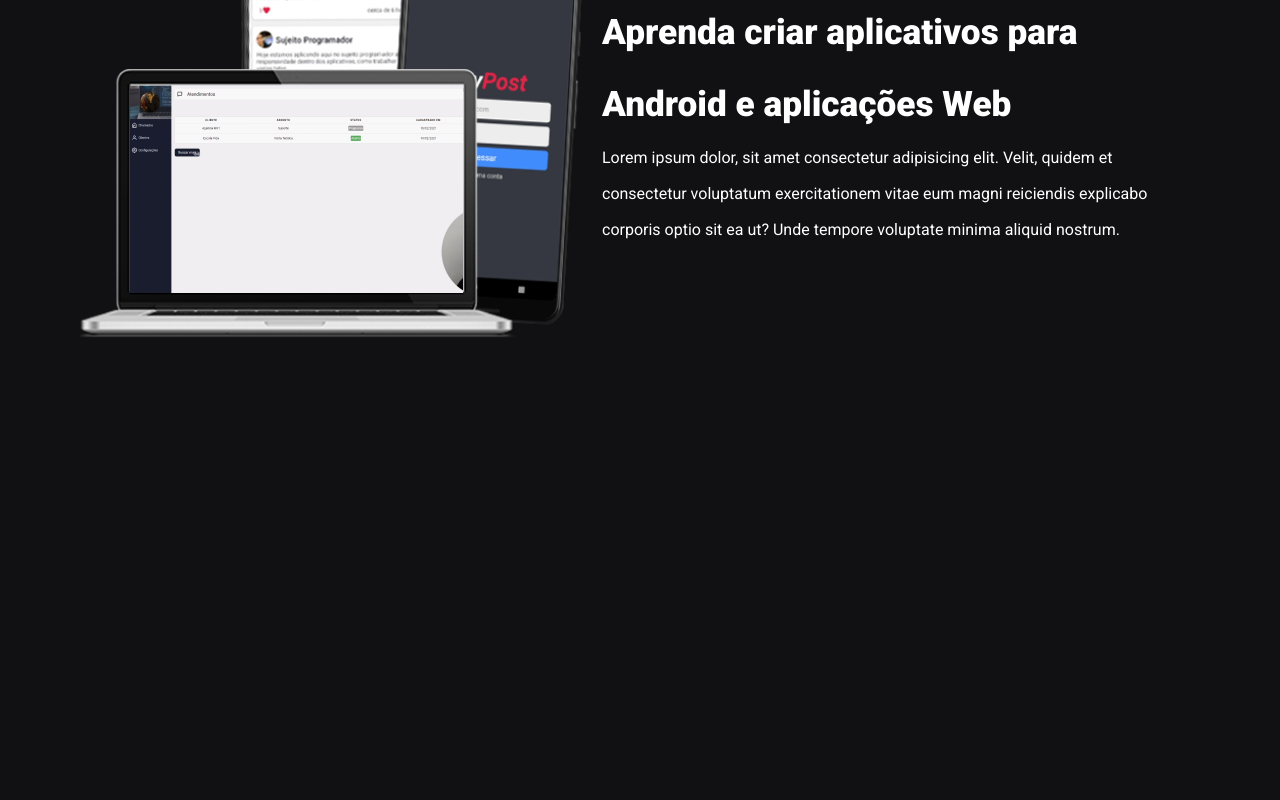
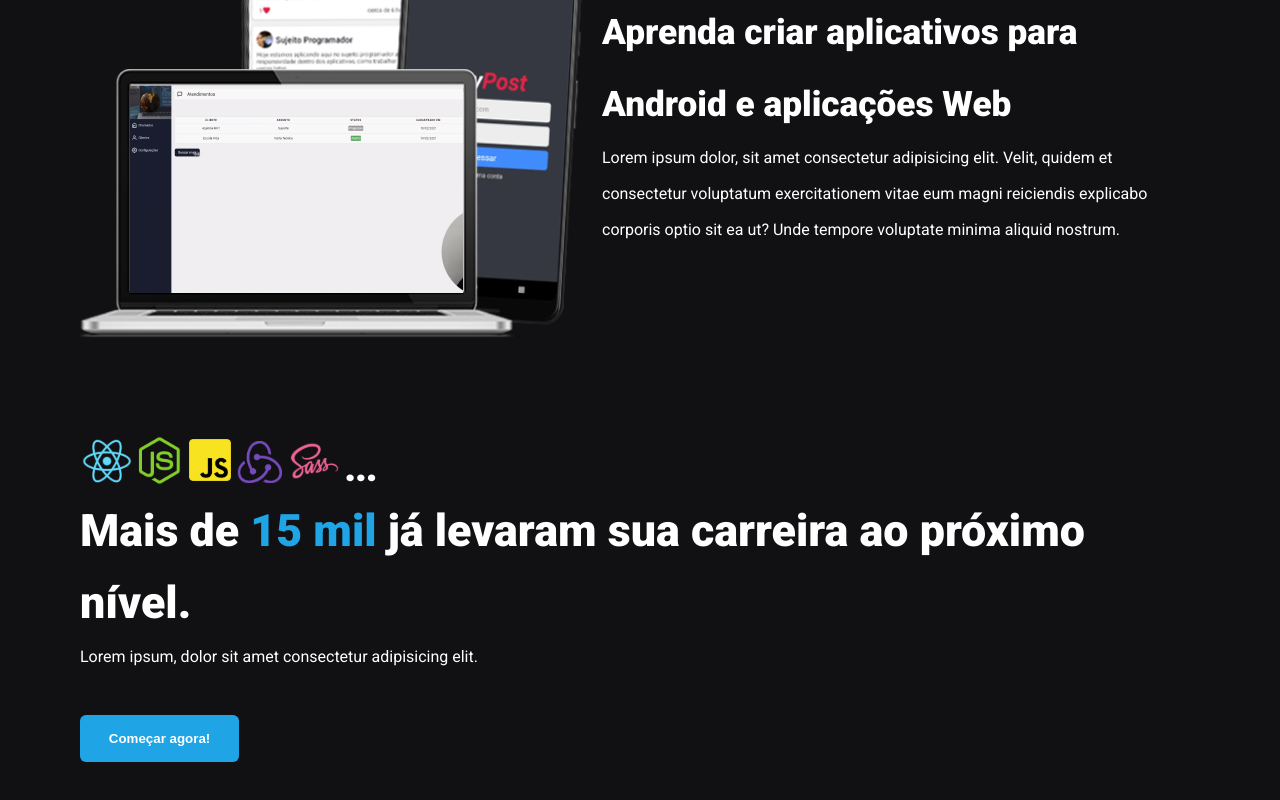
Before and after one commit to DigitalHDR/projeto-do-curso, a Next.js app: page / in a window 1280 px wide. Shown: the part 1687-2487 px from the top of the page. Before the commit the page ends 2114 px from the top, so only its background shows below. Built offline with nearby package versions, Linux system fonts and the light colour scheme.

Commit message:
Criando footer

```diff
--- a/src/pages/index.tsx
+++ b/src/pages/index.tsx
@@ -1,5 +1,9 @@
 import Head from 'next/head'
 import styles from '../styles/home.module.scss'
+
+import Image from 'next/image'
+
+import techsImage from '../../public/images/techs.svg'
 
 export default function Home() {
   return (
@@ -50,10 +54,7 @@ export default function Home() {
         <hr className={styles.divisor} />
 
         <div className={styles.sectionContent}>
-          <img
-            src="/images/webDev.png"
-            alt="Conteúdos desenvolvidos de apps"
-          />
+          <img src="/images/webDev.png" alt="Conteúdos desenvolvidos de apps" />
           <section>
             <h2>Aprenda criar aplicativos para Android e aplicações Web</h2>
             <span>
@@ -64,6 +65,20 @@ export default function Home() {
             </span>
           </section>
         </div>
+
+        <div className={styles.nextLevelContent}>
+          <Image quality={100} src={techsImage} alt="Tecnoligias" />
+          <h2>
+            Mais de <span className={styles.aluno}>15 mil</span> já levaram sua
+            carreira ao próximo nível.
+          </h2>
+          <span>
+            Lorem ipsum, dolor sit amet consectetur adipisicing elit.
+          </span>
+          <a>
+            <button>Começar agora!</button>
+          </a>
+        </div>
       </main>
     </>
   )
--- a/src/styles/home.module.scss
+++ b/src/styles/home.module.scss
@@ -87,3 +87,45 @@
       color: var(--white);
     }
   }
+
+  .nextLevelContent{
+    max-width: 1120px;
+    margin: 6rem auto;
+    display: flex;
+    align-items: flex-start;
+    justify-content: space-between;
+    flex-direction: column;
+
+    h2{
+      font-size: 2.8rem;
+      line-height: 4.5rem;
+      font-weight: 900;
+      color: var(--white);
+
+      span{
+        font-size: 2.8rem;
+        line-height: 4.5rem;
+        font-weight: 900;
+        color: var(--blue-900);
+      }
+    }
+
+    span{
+      font-size: 1rem;
+      line-height: 2.25rem;
+      color: var(--white);
+    }
+
+
+    button{
+      background-color: var(--blue-900);
+      border:0;
+      padding: 1rem 1.8rem;
+      margin-top: 2.5rem;
+      border-radius: 6px;
+      color: var(--white);
+      font-weight: bold;
+    }
+
+
+  }
```
